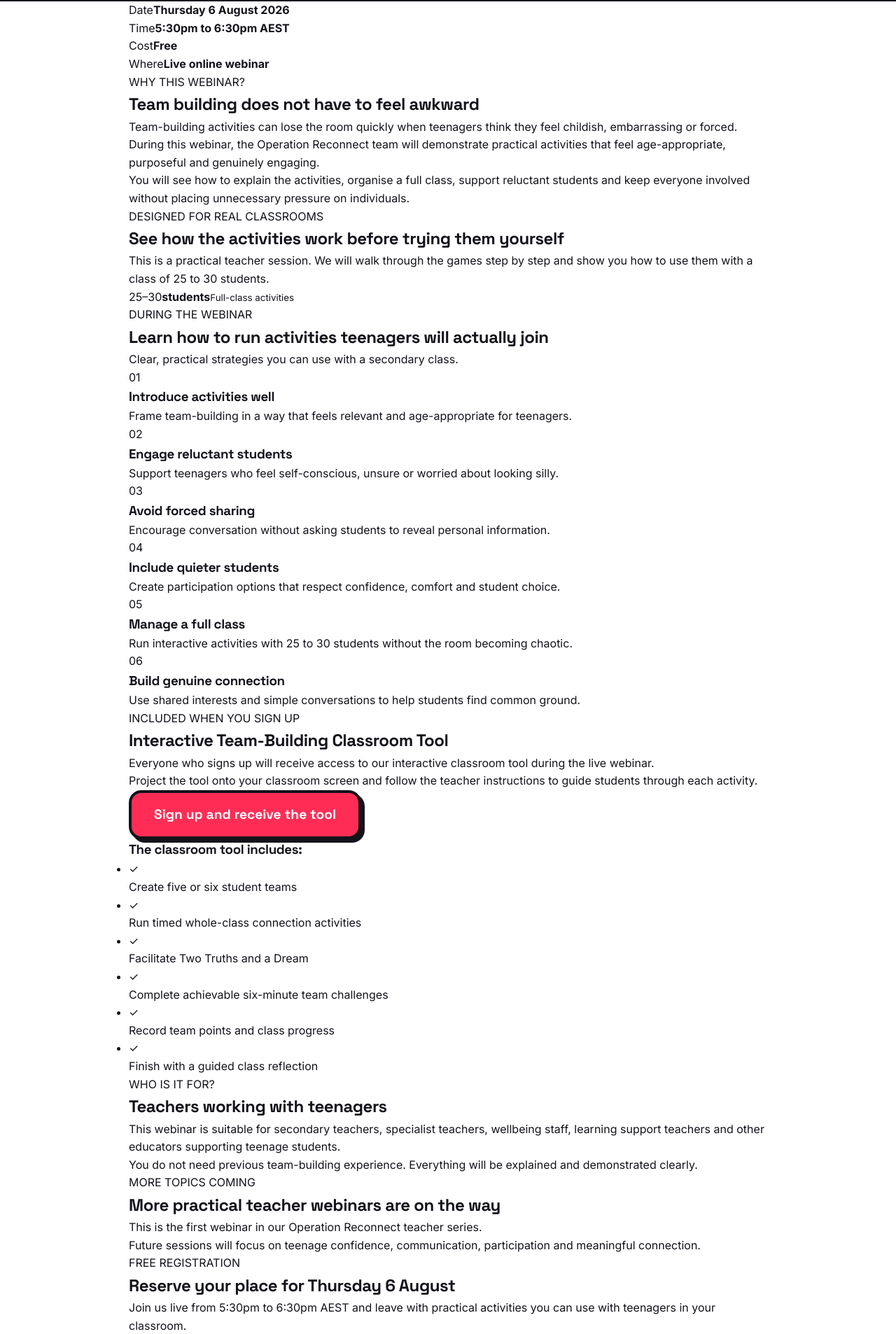
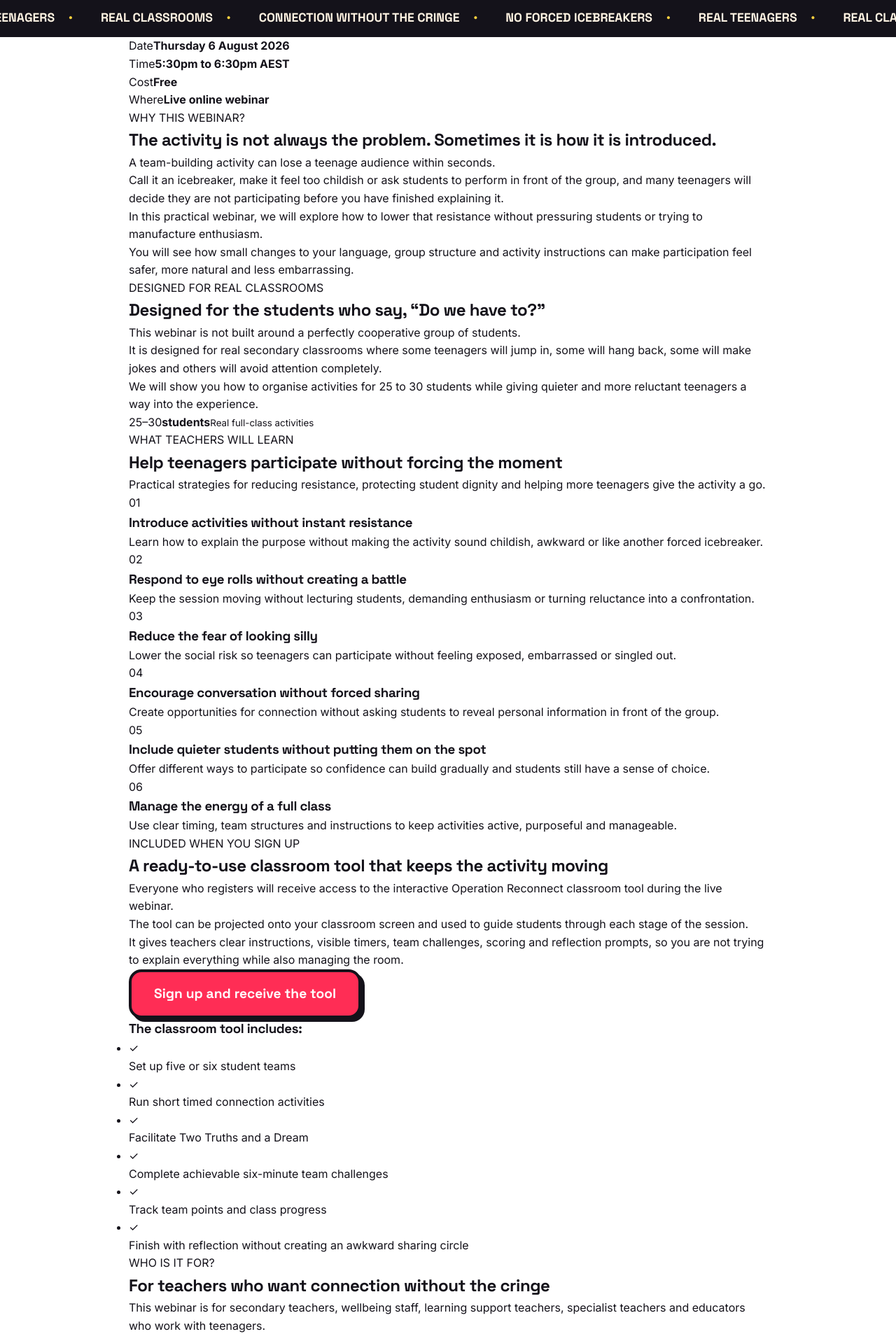
Before and after one commit to developmentalhub/operation-reconnect, a Next.js app: page /webinars in a window 1280 px wide. Shown: the part 600-2506 px from the top of the page at 70% size. Built offline with nearby package versions, Linux system fonts and the light colour scheme.

Commit message:
Improve August webinar wording

```diff
--- a/app/webinars/page.js
+++ b/app/webinars/page.js
@@ -31,68 +31,68 @@ const webinarDetails = [
 const learningPoints = [
   {
     number: "01",
-    title: "Introduce activities well",
+    title: "Introduce activities without instant resistance",
     description:
-      "Frame team-building in a way that feels relevant and age-appropriate for teenagers.",
+      "Learn how to explain the purpose without making the activity sound childish, awkward or like another forced icebreaker.",
     tone: "yellow",
   },
   {
     number: "02",
-    title: "Engage reluctant students",
+    title: "Respond to eye rolls without creating a battle",
     description:
-      "Support teenagers who feel self-conscious, unsure or worried about looking silly.",
+      "Keep the session moving without lecturing students, demanding enthusiasm or turning reluctance into a confrontation.",
     tone: "green",
   },
   {
     number: "03",
-    title: "Avoid forced sharing",
+    title: "Reduce the fear of looking silly",
     description:
-      "Encourage conversation without asking students to reveal personal information.",
+      "Lower the social risk so teenagers can participate without feeling exposed, embarrassed or singled out.",
     tone: "coral",
   },
   {
     number: "04",
-    title: "Include quieter students",
+    title: "Encourage conversation without forced sharing",
     description:
-      "Create participation options that respect confidence, comfort and student choice.",
+      "Create opportunities for connection without asking students to reveal personal information in front of the group.",
     tone: "blue",
   },
   {
     number: "05",
-    title: "Manage a full class",
+    title: "Include quieter students without putting them on the spot",
     description:
-      "Run interactive activities with 25 to 30 students without the room becoming chaotic.",
+      "Offer different ways to participate so confidence can build gradually and students still have a sense of choice.",
     tone: "green",
   },
   {
     number: "06",
-    title: "Build genuine connection",
+    title: "Manage the energy of a full class",
     description:
-      "Use shared interests and simple conversations to help students find common ground.",
+      "Use clear timing, team structures and instructions to keep activities active, purposeful and manageable.",
     tone: "yellow",
   },
 ];
 
 const toolFeatures = [
-  "Create five or six student teams",
-  "Run timed whole-class connection activities",
+  "Set up five or six student teams",
+  "Run short timed connection activities",
   "Facilitate Two Truths and a Dream",
   "Complete achievable six-minute team challenges",
-  "Record team points and class progress",
-  "Finish with a guided class reflection",
+  "Track team points and class progress",
+  "Finish with reflection without creating an awkward sharing circle",
 ];
 
 const marqueeWords = [
+  "NO FORCED ICEBREAKERS",
+  "REAL TEENAGERS",
   "REAL CLASSROOMS",
-  "REAL TEENAGERS",
-  "PRACTICAL ACTIVITIES",
-  "NO AWKWARD ICEBREAKERS",
+  "CONNECTION WITHOUT THE CRINGE",
 ];
 
 export const metadata = {
-  title: "Free Teacher Webinar | Operation Reconnect",
+  title: "Team Building for Teens Without the Eye Rolls",
   description:
-    "Join Operation Reconnect for a free live teacher webinar about engaging teenagers in practical team-building activities.",
+    "A free live Operation Reconnect webinar for teachers who want practical team-building activities teenagers are more likely to join.",
 };
 
 export default function WebinarsPage() {
@@ -109,9 +109,20 @@ export default function WebinarsPage() {
               <h1>Team Building for Teens Without the Eye Rolls</h1>
 
               <p className="teacher-webinar-hero-subtitle">
-                Practical ways to help teenagers communicate, participate and
-                connect without making team-building feel childish, awkward or
-                forced.
+                You announce a team-building activity and immediately see the
+                folded arms, awkward silence and sideways looks across the room.
+              </p>
+
+              <p className="teacher-webinar-hero-subtitle">
+                Teenagers often want to connect, but they do not want to be
+                embarrassed, forced to share personal information or asked to
+                participate in activities that feel childish.
+              </p>
+
+              <p className="teacher-webinar-hero-subtitle">
+                This free live webinar will show you how to introduce and run
+                team-building activities that teenagers are far more likely to
+                join.
               </p>
 
               <div className="teacher-webinar-actions">
@@ -133,7 +144,7 @@ export default function WebinarsPage() {
               </div>
 
               <p className="hand-note teacher-webinar-hand-note">
-                free for teachers ↗
+                connection without the cringe ↗
               </p>
             </div>
           </Reveal>
@@ -206,27 +217,37 @@ export default function WebinarsPage() {
                 WHY THIS WEBINAR?
               </span>
 
-              <h2>Team building does not have to feel awkward</h2>
+              <h2>
+                The activity is not always the problem. Sometimes it is how it
+                is introduced.
+              </h2>
             </div>
           </Reveal>
 
           <Reveal delay={100}>
             <div className="teacher-webinar-intro-copy">
               <p>
-                Team-building activities can lose the room quickly when
-                teenagers think they feel childish, embarrassing or forced.
+                A team-building activity can lose a teenage audience within
+                seconds.
               </p>
 
               <p>
-                During this webinar, the Operation Reconnect team will
-                demonstrate practical activities that feel age-appropriate,
-                purposeful and genuinely engaging.
+                Call it an icebreaker, make it feel too childish or ask
+                students to perform in front of the group, and many teenagers
+                will decide they are not participating before you have
+                finished explaining it.
               </p>
 
               <p>
-                You will see how to explain the activities, organise a full
-                class, support reluctant students and keep everyone involved
-                without placing unnecessary pressure on individuals.
+                In this practical webinar, we will explore how to lower that
+                resistance without pressuring students or trying to
+                manufacture enthusiasm.
+              </p>
+
+              <p>
+                You will see how small changes to your language, group
+                structure and activity instructions can make participation
+                feel safer, more natural and less embarrassing.
               </p>
             </div>
           </Reveal>
@@ -241,20 +262,31 @@ export default function WebinarsPage() {
                 </span>
 
                 <h2>
-                  See how the activities work before trying them yourself
+                  Designed for the students who say, “Do we have to?”
                 </h2>
 
                 <p>
-                  This is a practical teacher session. We will walk through the
-                  games step by step and show you how to use them with a class
-                  of 25 to 30 students.
+                  This webinar is not built around a perfectly cooperative
+                  group of students.
+                </p>
+
+                <p>
+                  It is designed for real secondary classrooms where some
+                  teenagers will jump in, some will hang back, some will make
+                  jokes and others will avoid attention completely.
+                </p>
+
+                <p>
+                  We will show you how to organise activities for 25 to 30
+                  students while giving quieter and more reluctant teenagers a
+                  way into the experience.
                 </p>
               </div>
 
               <div className="teacher-webinar-class-size">
                 <span>25–30</span>
                 <strong>students</strong>
-                <small>Full-class activities</small>
+                <small>Real full-class activities</small>
               </div>
             </div>
           </Reveal>
@@ -264,15 +296,17 @@ export default function WebinarsPage() {
           <Reveal>
             <div className="teacher-webinar-centred-heading">
               <span className="teacher-webinar-sticker teacher-webinar-sticker-yellow">
-                DURING THE WEBINAR
+                WHAT TEACHERS WILL LEARN
               </span>
 
               <h2>
-                Learn how to run activities teenagers will actually join
+                Help teenagers participate without forcing the moment
               </h2>
 
               <p>
-                Clear, practical strategies you can use with a secondary class.
+                Practical strategies for reducing resistance, protecting
+                student dignity and helping more teenagers give the activity a
+                go.
               </p>
             </div>
           </Reveal>
@@ -304,16 +338,24 @@ export default function WebinarsPage() {
                   INCLUDED WHEN YOU SIGN UP
                 </span>
 
-                <h2>Interactive Team-Building Classroom Tool</h2>
+                <h2>
+                  A ready-to-use classroom tool that keeps the activity moving
+                </h2>
 
                 <p>
-                  Everyone who signs up will receive access to our interactive
-                  classroom tool during the live webinar.
+                  Everyone who registers will receive access to the interactive
+                  Operation Reconnect classroom tool during the live webinar.
                 </p>
 
                 <p>
-                  Project the tool onto your classroom screen and follow the
-                  teacher instructions to guide students through each activity.
+                  The tool can be projected onto your classroom screen and used
+                  to guide students through each stage of the session.
+                </p>
+
+                <p>
+                  It gives teachers clear instructions, visible timers, team
+                  challenges, scoring and reflection prompts, so you are not
+                  trying to explain everything while also managing the room.
                 </p>
 
                 <a
@@ -350,17 +392,27 @@ export default function WebinarsPage() {
                   WHO IS IT FOR?
                 </span>
 
-                <h2>Teachers working with teenagers</h2>
+                <h2>
+                  For teachers who want connection without the cringe
+                </h2>
 
                 <p>
-                  This webinar is suitable for secondary teachers, specialist
-                  teachers, wellbeing staff, learning support teachers and
-                  other educators supporting teenage students.
+                  This webinar is for secondary teachers, wellbeing staff,
+                  learning support teachers, specialist teachers and educators
+                  who work with teenagers.
                 </p>
 
                 <p>
-                  You do not need previous team-building experience. Everything
-                  will be explained and demonstrated clearly.
+                  It will be particularly useful when students are
+                  disconnected, hesitant to participate, unfamiliar with one
+                  another or quick to dismiss anything that resembles a
+                  traditional icebreaker.
+                </p>
+
+                <p>
+                  You do not need experience running team-building programs.
+                  The activities and classroom setup will be demonstrated step
+                  by step.
                 </p>
               </article>
             </Reveal>
@@ -368,19 +420,22 @@ export default function WebinarsPage() {
             <Reveal delay={100}>
               <article className="teacher-webinar-audience-card teacher-webinar-audience-green">
                 <span className="teacher-webinar-sticker">
-                  MORE TOPICS COMING
+                  THE REAL GOAL
                 </span>
 
-                <h2>More practical teacher webinars are on the way</h2>
+                <h2>
+                  The goal is not to force teenagers to have fun
+                </h2>
 
                 <p>
-                  This is the first webinar in our Operation Reconnect teacher
-                  series.
+                  The goal is to create an experience that feels safe enough,
+                  relevant enough and achievable enough for them to give it a
+                  go.
                 </p>
 
                 <p>
-                  Future sessions will focus on teenage confidence,
-                  communication, participation and meaningful connection.
+                  Connection grows more naturally when students are not being
+                  pressured to perform, overshare or pretend to be enthusiastic.
                 </p>
               </article>
             </Reveal>
@@ -394,11 +449,18 @@ export default function WebinarsPage() {
                 FREE REGISTRATION
               </span>
 
-              <h2>Reserve your place for Thursday 6 August</h2>
+              <h2>
+                Reserve your place for Thursday 6 August
+              </h2>
 
               <p>
-                Join us live from 5:30pm to 6:30pm AEST and leave with practical
-                activities you can use with teenagers in your classroom.
+                Join us live on Thursday 6 August 2026 from 5:30pm to 6:30pm
+                AEST.
+              </p>
+
+              <p>
+                Registration is free, and everyone who signs up will receive
+                access to the interactive classroom tool.
               </p>
 
               <a
```
